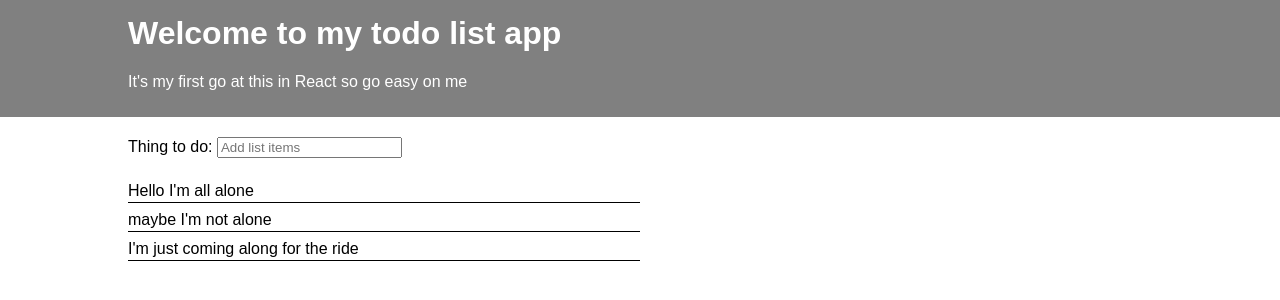
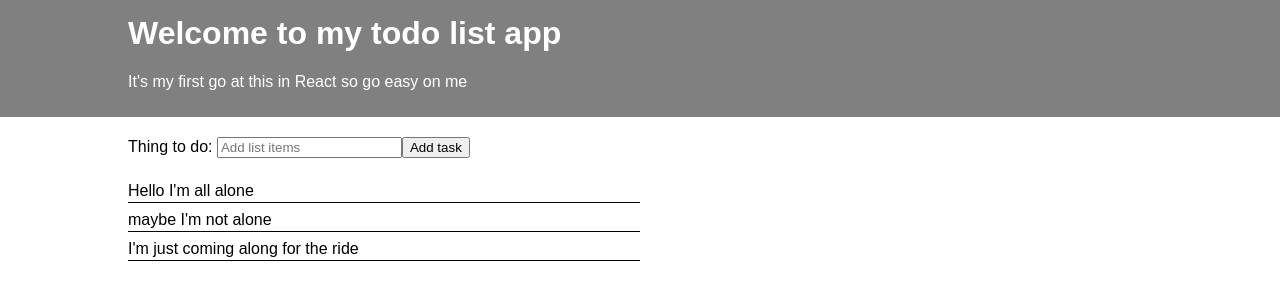
Before and after one commit to Moombai/scrappy-todo, a React (Create React App) app: page / in a window 1280 px wide. Shown: the top 300 px of the page. Built offline with nearby package versions, Linux system fonts and the light colour scheme.

Commit message:
Update components to update list items dynamically

```diff
--- a/src/components/App.js
+++ b/src/components/App.js
@@ -16,8 +16,9 @@ class App extends Component {
   	this.addTask = this.addTask.bind(this);
   }
 
-  addTask() {
-  	let stateCopy = [...this.state.tasks, "Easy does it!"];
+  addTask(newTask) {
+  	// create a copy of the existing state with the newTask added
+  	let stateCopy = [...this.state.tasks, newTask];
   	this.setState({
   		tasks: stateCopy
   	});
@@ -27,7 +28,7 @@ class App extends Component {
     return (
       <div>
         <Header />
-        <Todo task={this.state.tasks} />
+        <Todo task={this.state.tasks} addTask={this.addTask}/>
       </div>
     );
   }
--- a/src/components/Input.js
+++ b/src/components/Input.js
@@ -1,10 +1,24 @@
 import React from 'react';
 
 export class Input extends React.Component {
+	handleUpdate(event){
+		// Prevent the form submission from re-rendering the page
+		event.preventDefault();
+		// grab task from the form
+		const newTask = this.listItem.value;
+		this.props.addTask(newTask);
+		// reset the form after we are done
+		this.taskForm.reset();
+	}
 	render() {
+		// The return function will pass an event to handleUpdate function
+		/** We also use refs to capture values from form which we will then use in the
+			handleUpdate function
+		**/
 		return (
-			<form action="">
-			Thing to do: <input type="text" name="thingtodo" placeholder="Add list items" />
+			<form ref={(input) => this.taskForm = input} onSubmit={(e) => this.handleUpdate(e)}>
+			Thing to do: <input ref={(input) => this.listItem = input} type="text" name="thingtodo" placeholder="Add list items" />
+			<button type="submit">Add task</button>
 			</form>
 		)
 	}
--- a/src/components/Todo.js
+++ b/src/components/Todo.js
@@ -6,7 +6,7 @@ export class Todo extends React.Component {
 	render() {
 		return (
 			<div className="list-container">
-				<Input />
+				<Input addTask={this.props.addTask} />
 				<ul>
 					{
 						Object
```
